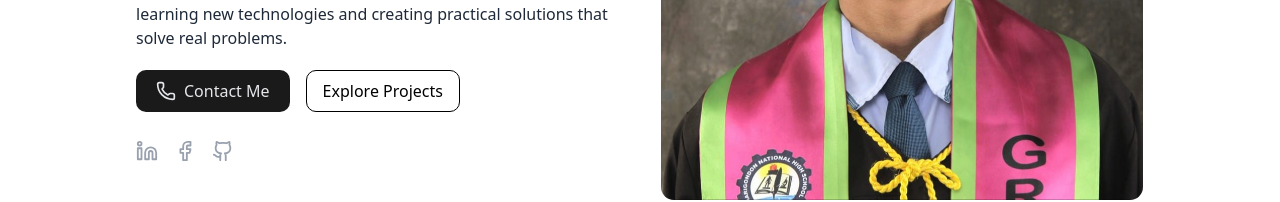
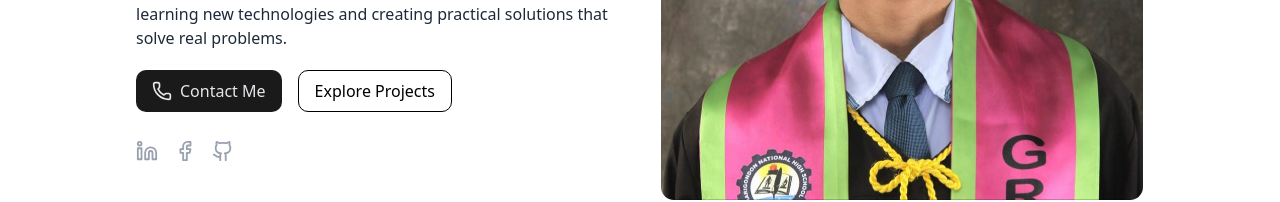
Before and after one commit to MrKabado/Personal-Portfolio, a Next.js app in the folder frontend/: page / in a window 1280 px wide. Shown: the part 449-651 px from the top of the page. Built offline with nearby package versions, Linux system fonts and the light colour scheme; no server answers.

Commit message:
adjustment frontend

```diff
--- a/frontend/components/common/HeroBanner.tsx
+++ b/frontend/components/common/HeroBanner.tsx
@@ -39,7 +39,7 @@ export default function HeroBanner() {
 
         <div className="flex flex-col sm:flex-row gap-3 sm:gap-4 justify-center md:justify-start">
           <Link href="/contact" passHref
-            className="text-gray-200 rounded-lg px-5 bg-[#1A1A1A] flex items-center justify-center gap-2 w-full sm:w-auto
+            className="text-gray-200 rounded-lg px-4 py-2 bg-[#1A1A1A] flex items-center justify-center gap-2 w-full sm:w-auto
              dark:bg-[#333333] dark:border-2 dark:border-[#FF9000] dark:text-[#FF9000] dark:hover:bg-[#444444]"
           >
             <Phone size={20} />
```
